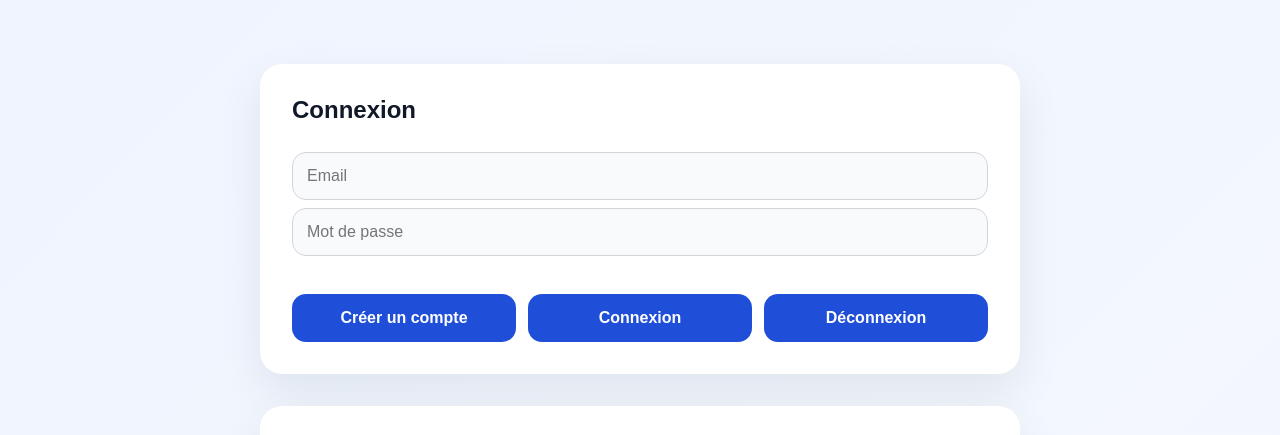
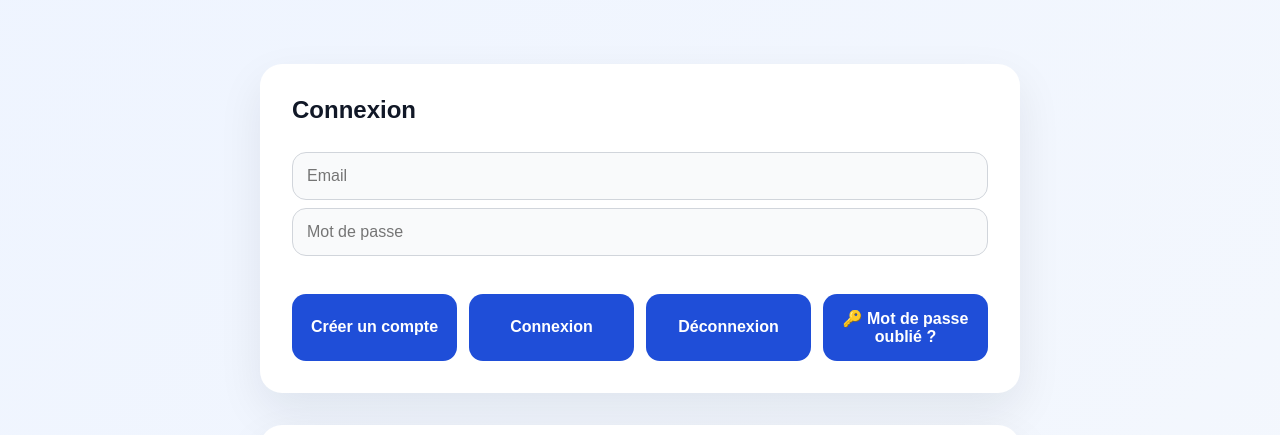
Before and after one commit to jossyole-rgb/adminfacile, a website with bundled scripts: page index.html in a window 1280 px wide. Shown: the part 274-709 px from the top of the page. Built offline with nearby package versions, Linux system fonts and the light colour scheme; no server answers.

Commit message:
Ajout bouton mot de passe oublié

```diff
--- a/index.html
+++ b/index.html
@@ -1,28 +1,18 @@
 <!DOCTYPE html>
 <html lang="fr">
 <head>
-  <!-- Configuration générale -->
   <meta charset="UTF-8" />
   <meta name="viewport" content="width=device-width, initial-scale=1.0" />
 
-  <!-- Titre de l’application -->
   <title>AdminFacile</title>
 
-  <!-- Fichier CSS principal -->
   <link rel="stylesheet" href="style.css" />
 </head>
 
 <body>
 
-  <!-- =========================
-       NOTIFICATIONS
-  ========================== -->
   <div id="notification" class="notification"></div>
 
-
-  <!-- =========================
-       NAVIGATION
-  ========================== -->
   <nav class="navbar">
     <div class="logo">AdminFacile</div>
 
@@ -37,10 +27,6 @@
     </div>
   </nav>
 
-
-  <!-- =========================
-       HERO / INTRODUCTION
-  ========================== -->
   <header class="hero">
     <h1>AdminFacile</h1>
     <p>
@@ -48,10 +34,6 @@
     </p>
   </header>
 
-
-  <!-- =========================
-       AUTHENTIFICATION
-  ========================== -->
   <section class="auth-box">
     <h2>Connexion</h2>
 
@@ -62,20 +44,16 @@
       <button onclick="creerCompte()">Créer un compte</button>
       <button onclick="connexion()">Connexion</button>
       <button onclick="deconnexion()">Déconnexion</button>
+      <button onclick="reinitialiserMotDePasse()">🔑 Mot de passe oublié ?</button>
     </div>
   </section>
 
-
-  <!-- =========================
-       GÉNÉRATION DE LETTRE
-  ========================== -->
   <main class="container">
     <h1>Générer une lettre</h1>
     <p>
       Crée une lettre administrative personnalisée en quelques secondes.
     </p>
 
-    <!-- Choix du type de lettre -->
     <label for="typeLettre">Type de lettre</label>
     <select id="typeLettre">
       <option value="resiliation">Résiliation</option>
@@ -87,7 +65,6 @@
       <option value="emploi">Candidature à un emploi</option>
     </select>
 
-    <!-- Informations utilisateur -->
     <label for="nom">Ton nom complet</label>
     <input id="nom" type="text" placeholder="Ex : Josseran Yole" />
 
@@ -104,89 +81,62 @@
       placeholder="Explique brièvement ta demande"
     ></textarea>
 
-    <!-- Bouton de génération IA -->
     <button id="btnGenerer" onclick="genererLettre()">
       Générer ma lettre
     </button>
+
     <button id="btnReset" onclick="reinitialiserFormulaire()">
       Réinitialiser
     </button>
 
-    <!-- Loader affiché pendant la génération -->
     <div id="loaderIA" class="loader-ia">
       <div class="loader-circle"></div>
       <p>L’IA rédige votre lettre...</p>
     </div>
 
-<!-- Résultat généré par l’IA -->
     <section id="resultat" class="resultat">
       ✨ Votre lettre apparaîtra ici après génération.
     </section>
 
-    <!-- Actions sur la lettre -->
     <div class="actions">
-
-    <button
-      id="btnCopier"
-      onclick="copierLettre()"
-      disabled
-    >
+      <button id="btnCopier" onclick="copierLettre()" disabled>
         📋 Copier la lettre
       </button>
 
-    <button
-      id="btnTelecharger"
-      onclick="telechargerLettre()"
-      disabled
-    >
+      <button id="btnTelecharger" onclick="telechargerLettre()" disabled>
         ⬇️ Télécharger la lettre
       </button>
 
-    <button
-      id="btnPDF"
-      onclick="telechargerPDF()"
-      disabled
-    >
+      <button id="btnPDF" onclick="telechargerPDF()" disabled>
         📄 Télécharger en PDF
       </button>
-
     </div>
   </main>
 
-
-  <!-- =========================
-       DASHBOARD UTILISATEUR
-  ========================== -->
   <section class="dashboard-box">
     <h2>Mon Dashboard</h2>
 
     <div class="dashboard-grid">
-
-      <!-- Email utilisateur -->
       <div class="dashboard-card">
         <h3>Email</h3>
         <p id="userEmail">Non connecté</p>
       </div>
 
-      <!-- Nombre total de lettres -->
       <div class="dashboard-card">
         <h3>Lettres générées</h3>
         <p id="nombreLettres">0</p>
       </div>
 
-      <!-- Statut du compte -->
       <div class="dashboard-card">
         <h3>Statut</h3>
         <p id="statutCompte">Version gratuite</p>
       </div>
 
-      <!-- Limite de la version gratuite -->
       <div class="dashboard-card">
         <h3>Limite gratuite</h3>
         <p id="limiteGratuite">3 restantes</p>
       </div>
 
-      <!-- Carte Premium -->
       <div class="dashboard-card premium-card">
         <h3>Premium</h3>
         <p>Illimité + IA avancée</p>
@@ -199,20 +149,13 @@
           ⚙️ Gérer mon abonnement
         </button>
       </div>
-
     </div>
   </section>
 
-
-  <!-- =========================
-       HISTORIQUE DES LETTRES
-  ========================== -->
   <section class="historique-box">
-
     <h2>Historique des lettres</h2>
 
     <div class="actions">
-
       <button onclick="chargerHistorique()">
         👁️ Afficher mon historique
       </button>
@@ -220,25 +163,14 @@
       <button onclick="masquerHistorique()">
         🙈 Masquer
       </button>
-
     </div>
 
     <div id="historique"></div>
-
   </section>
 
-
-  <!-- =========================
-       SCRIPTS
-  ========================== -->
-
-  <!-- Bibliothèque PDF -->
   <script src="https://cdnjs.cloudflare.com/ajax/libs/jspdf/2.5.1/jspdf.umd.min.js"></script>
 
-  <!-- Firebase -->
   <script type="module" src="firebase.js"></script>
-
-  <!-- JavaScript principal -->
   <script type="module" src="script.js"></script>
 
 </body>
```
Also changed, not shown: 1 other file. Lines whose indentation alone changed are shown as unchanged.
